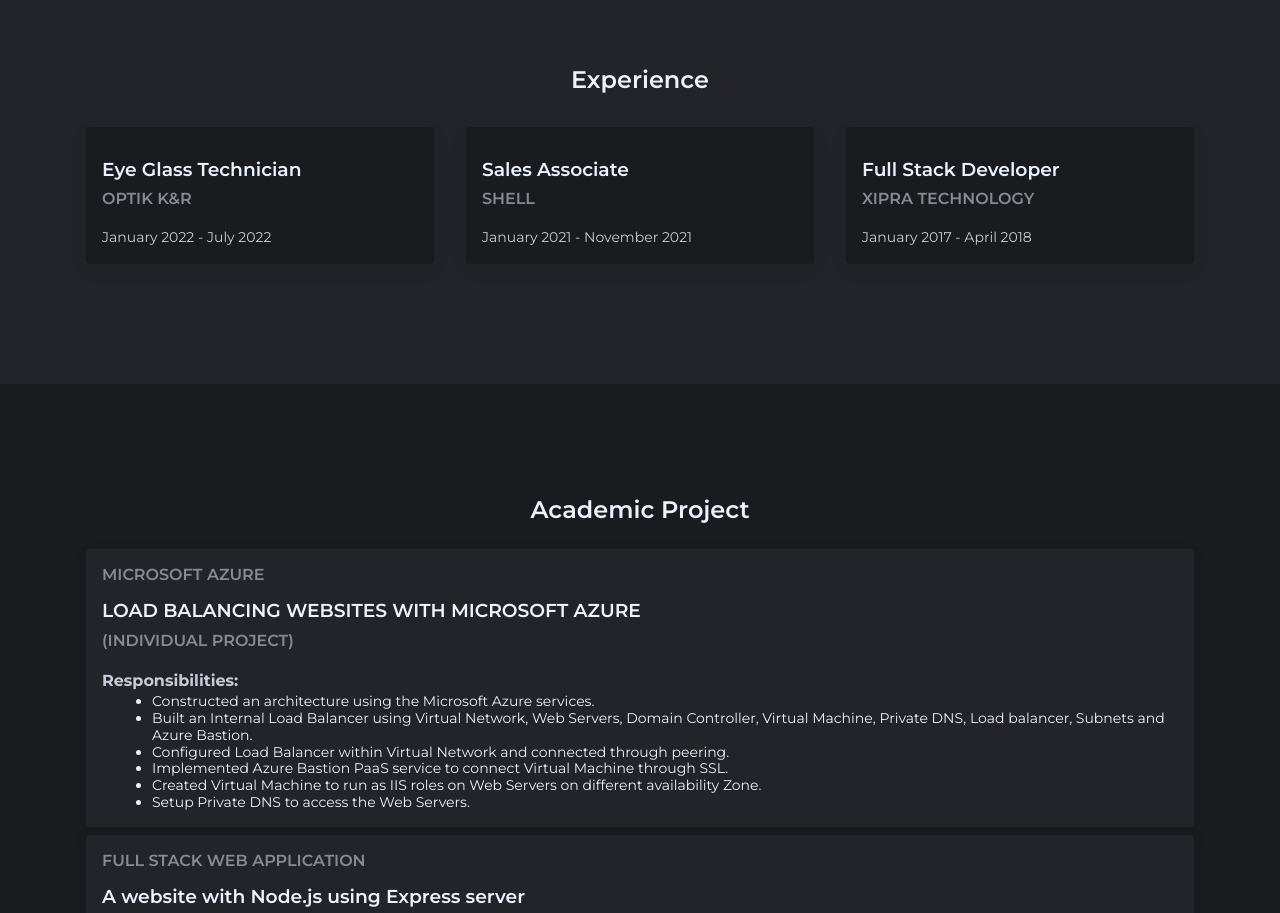
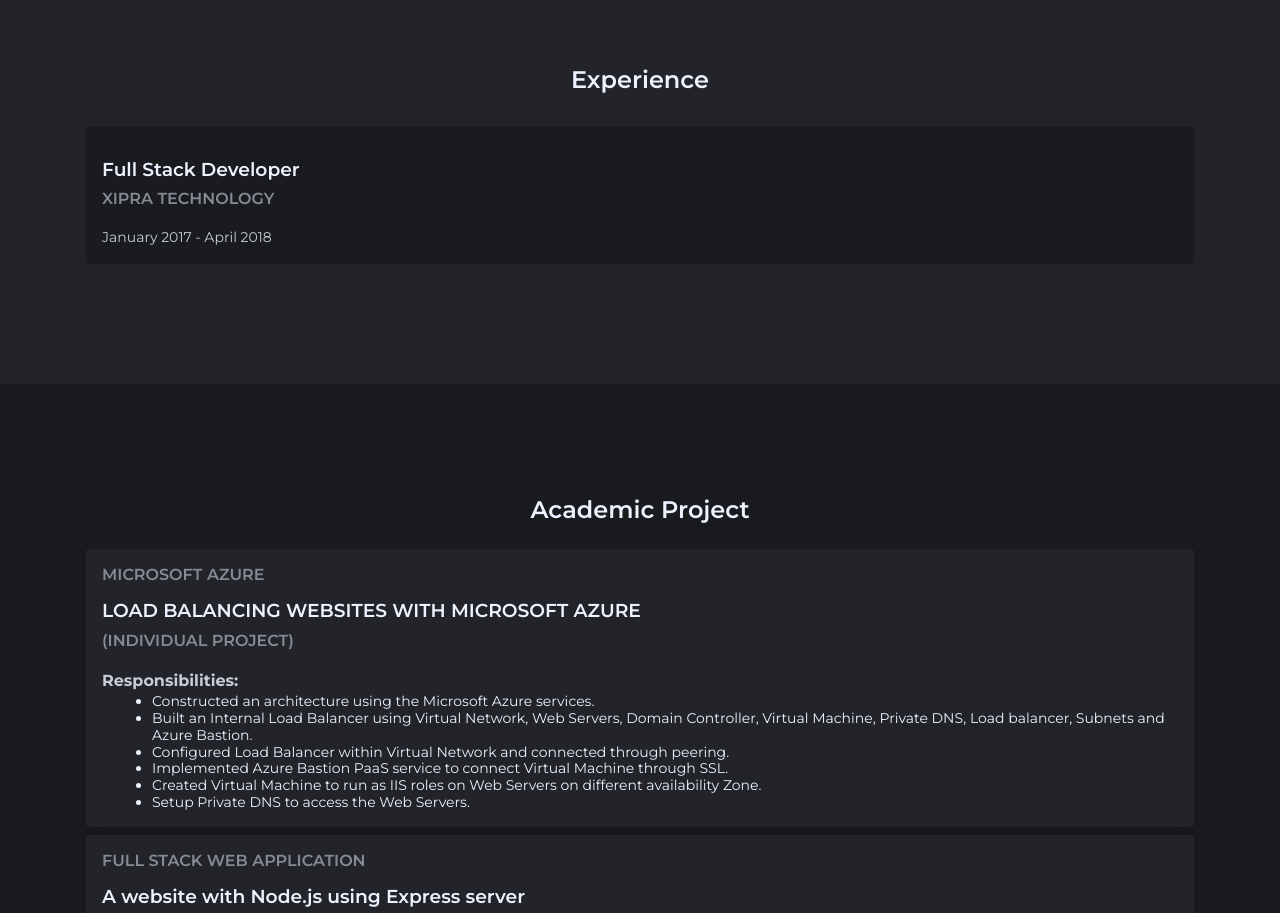
Before and after one commit to deep8696/deepatel, a plain HTML site: page index.html in a window 1280 px wide. Shown: the part 1640-2553 px from the top of the page. Drawn offline with nearby package versions, Linux system fonts and the light colour scheme.

Commit message:
Update index.html

```diff
--- a/index.html
+++ b/index.html
@@ -104,20 +104,6 @@
             </div>
             <div class="experience-details">
 
-                <div class="experience-card">
-                    <h3>Eye Glass Technician</h3>
-                    <h4>Optik K&R</h4>
-                    <br>
-                    <p>January 2022 - July 2022</p>
-                </div>
-
-
-                <div class="experience-card">
-                    <h3>Sales Associate</h3>
-                    <h4>Shell</h4>
-                    <br>
-                    <p>January 2021 - November 2021</p>
-                </div>
 
                  <div class="experience-card">
                     <h3>Full Stack Developer</h3>
```
